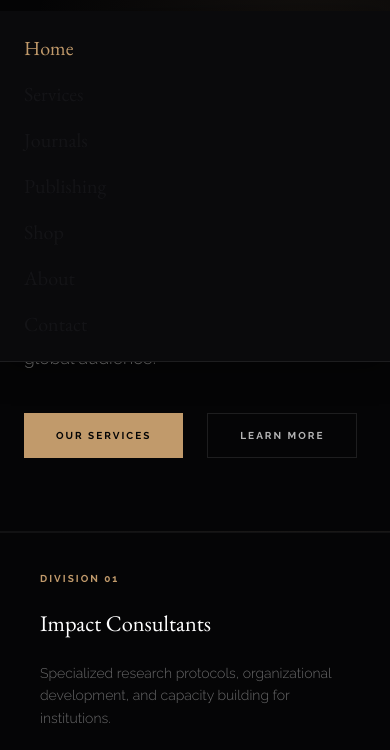
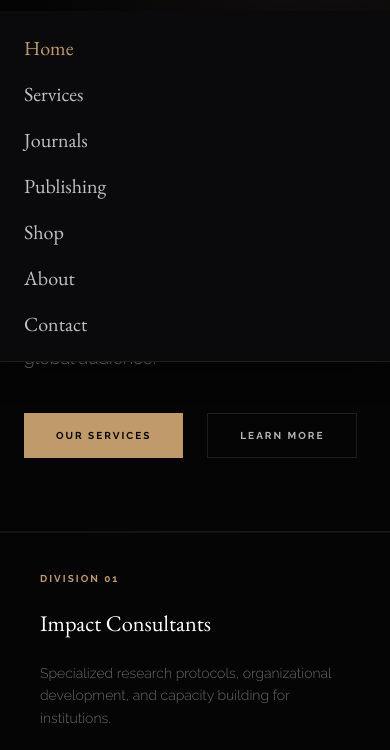
Before and after one commit to Tumelo-Segale/ImpactCh, a plain HTML site: page index.html in a window 390 px wide. Both pictures are taken after a click on the button "Toggle menu". Shown: the part 59-809 px from the top of the page. Drawn offline with nearby package versions, Linux system fonts and the light colour scheme.

Commit message:
fixed the dark nav items in mobile view

```diff
--- a/index.html
+++ b/index.html
@@ -284,7 +284,7 @@
         .mobile-link {
             font-family: var(--font-serif);
             font-size: 1.25rem;
-            color: var(--brand-700);
+            color: rgba(255, 255, 255, 0.75);
             text-align: left;
             transition: color var(--transition);
         }
```
